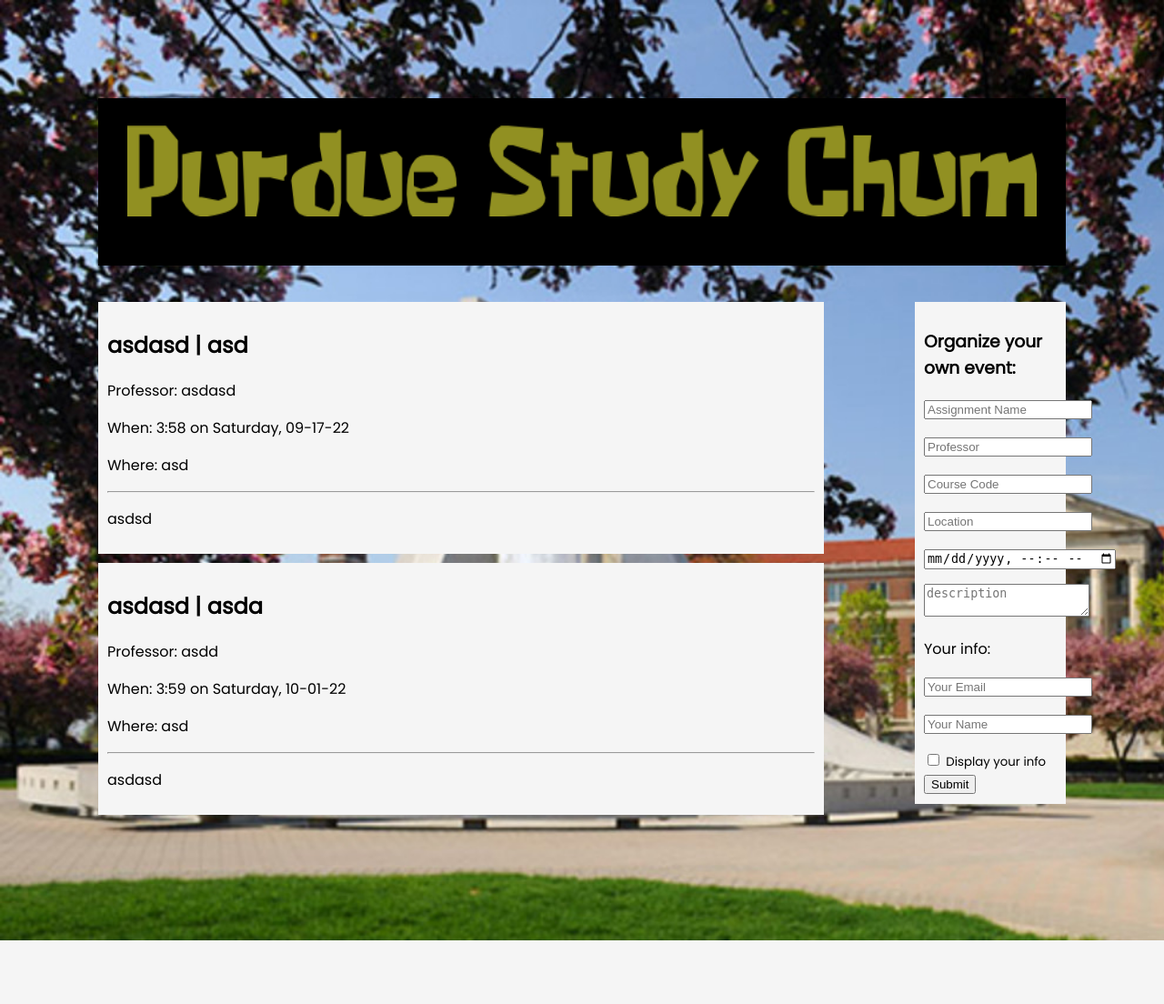
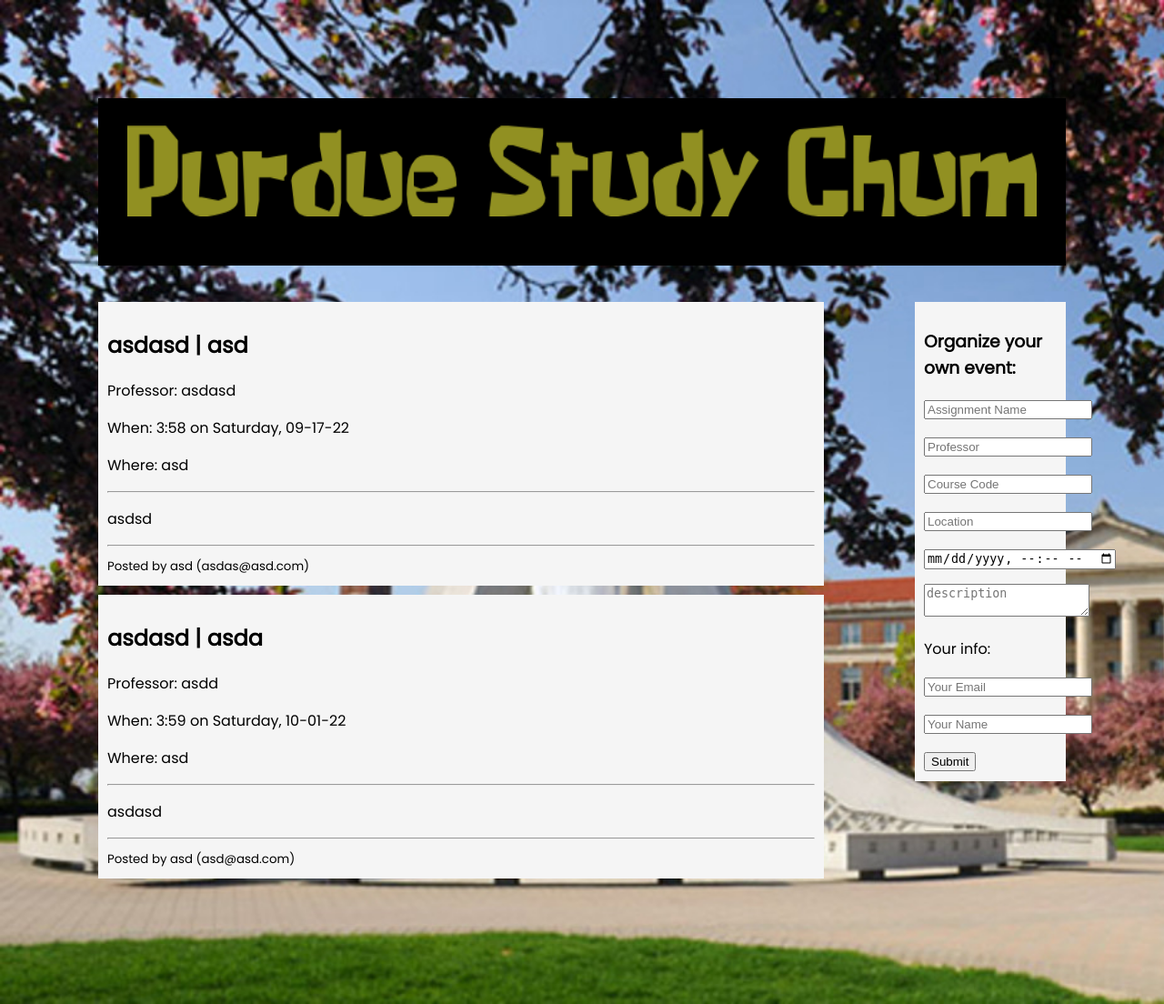
Before and after one commit to nathanielCherian/8th-floor, a Flask app: page / in a window 1280 px wide. Shown: the whole page at 91% size. Before the commit the page ends 1034 px from the top, so only its background shows below. Run offline with Flask 2, Linux system fonts and the light colour scheme; data comes from the database, SQL or seed files in the repository; both versions use the stored data as it was after the commit.

Commit message:
display users

```diff
--- a/main.py
+++ b/main.py
@@ -20,13 +20,19 @@
     date = db.Column(db.DateTime())
     description = db.Column(db.String(300))
 
-    def __init__( self , assignment , professor , code , location, date, description ):
+    email = db.Column(db.String(200))
+    name = db.Column(db.String(200))
+
+    def __init__( self , assignment , professor , code , location, date, description, email, name ):
         self.assignment = assignment
         self.professor = professor
         self.code = code
         self.location = location
         self.date = date
         self.description = description
+
+        self.email = email
+        self.name = name
 
 
 
@@ -40,9 +46,11 @@
         code = form_data['code']
         location = form_data['location']
         date = datetime.strptime(form_data['date'], '%Y-%m-%dT%H:%M')
-        print(date)
         description = form_data['description']
-        event = Events(assignment, professor, code, location, date, description)
+
+        email = form_data['email']
+        name = form_data['name']
+        event = Events(assignment, professor, code, location, date, description, email, name)
         db.session.add(event)
         db.session.commit()
         return redirect("/")
--- a/templates/index.html
+++ b/templates/index.html
@@ -19,6 +19,9 @@
 
                 <hr>
                 <p>{{ event.description }} </p>
+                <hr>
+                <small>Posted by {{ event.name }} ({{event.email}})</small>
+
             </div>
         {% endfor %}
     {% else %}
@@ -44,10 +47,7 @@
 
                 <p>Your info:</p>
                 <p><input type="email" name="email" placeholder="Your Email"></p>
-                <p><input type="name" name="name" placeholder="Your Name"></p>
-                <input type="checkbox" name="share_info" value="True">
-                <label for="share_info"><small>Display your info</small></label><br>
-
+                <p><input type="text" name="name" placeholder="Your Name"></p>
 
                 <input type="submit" />
             </form>
```
Also changed, not shown: database.sqlite3.
